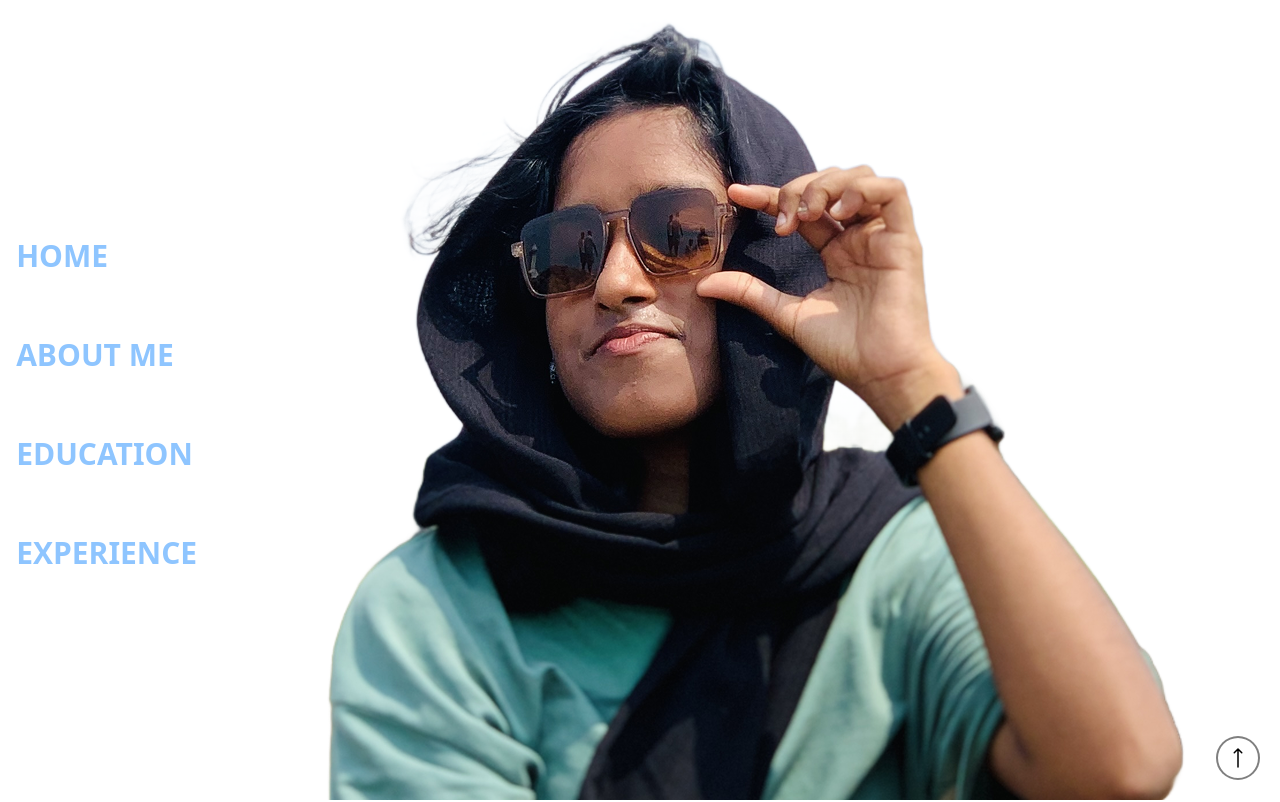
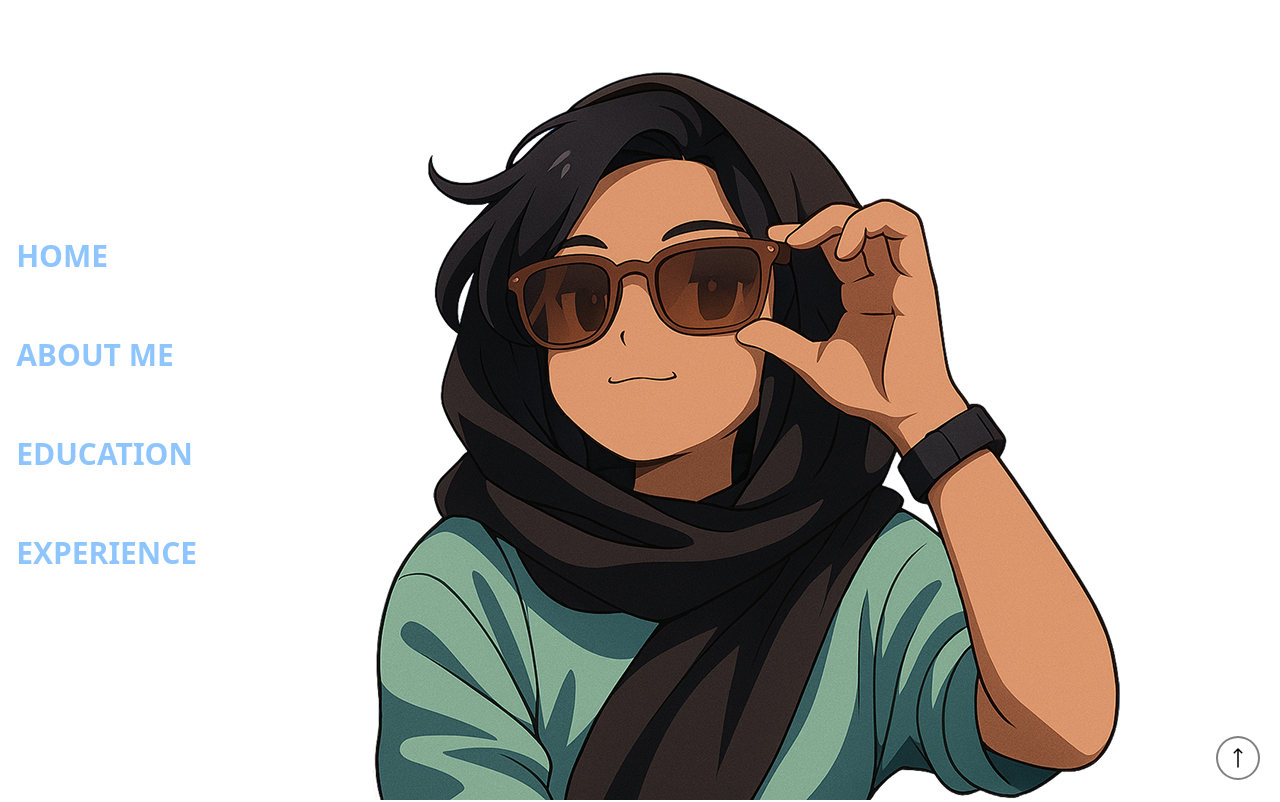
Before and after one commit to Juzznick/freelance-Portfolio, a Next.js app: page / in a window 1280 px wide. Shown: the top 802 px of the page. Built offline with nearby package versions, Linux system fonts and the light colour scheme; a web font is replaced by a local one.

Commit message:
changed image

```diff
--- a/src/app/hero.js
+++ b/src/app/hero.js
@@ -3,7 +3,7 @@ export default function Hero(){
         <div className="h-screen relative overflow-hidden flex flex-col items-center right-0" id="hero">
             <h5 className="text-5xl absolute top-15 text-white">Hey, I'm</h5>
             <h1 className="flex items-center justify-center text-[18rem] text-white">NIDA SHIRIN</h1>
-            <img className="absolute bottom-0 object-cover z-40" draggable='false' src='nida-hero.png' />
+            <img className="absolute bottom-0 object-cover z-40" draggable='false' src='nida-anime-hero.png' />
         </div>
     );
 }
```
Also changed, not shown: public/nida-anime-hero.png (added).
